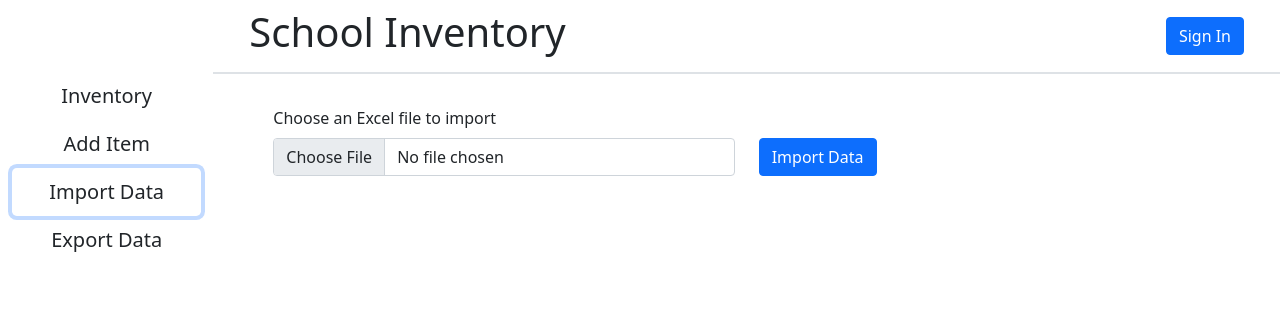
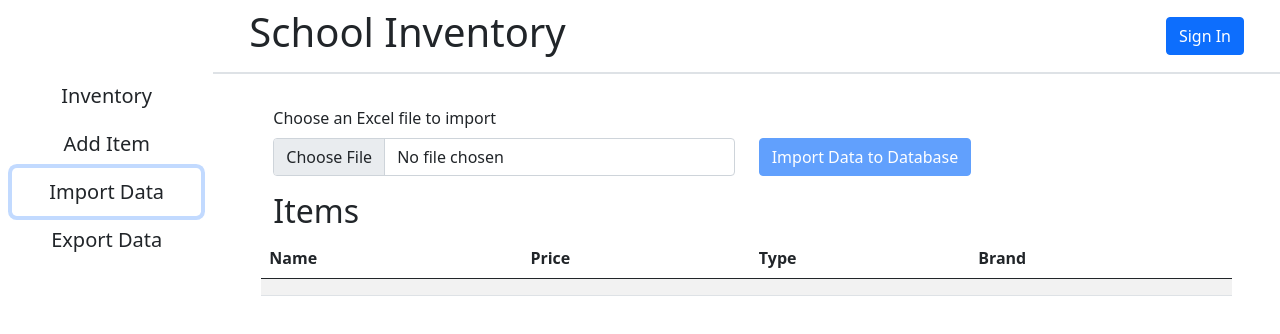
Before and after one commit to AndresRodCodes/ReactInventoryTWT, a React (Create React App) app: page / in a window 1280 px wide. Both pictures are taken after a click on the button "Import Data". Shown: the top 334 px of the page. Built offline with nearby package versions, Linux system fonts and the light colour scheme; data requests are answered from the project's data file.

Commit message:
Able to show imported data and temporarily add imported data to inventory data.

```diff
--- a/src/App.js
+++ b/src/App.js
@@ -134,7 +134,7 @@ function App() {
                 ""
               )}
             </div>
-            {tab === tabs.ImportData ? <ImportData /> : ""}
+            {tab === tabs.ImportData ? <ImportData items={items} /> : ""}
           </div>
         </div>
       </div>
--- a/src/ImportData.js
+++ b/src/ImportData.js
@@ -1,9 +1,26 @@
 import { useState } from "react";
 import xlsx from "xlsx";
 
-const ImportData = () => {
+const ImportData = ({ items }) => {
   const [selectedFile, setSelectedFile] = useState(null);
   const [importedData, setImportedData] = useState([{}]);
+
+  const showImportedItem = (importedItem) => {
+    return (
+      <tr>
+        <td>{importedItem.name}</td>
+        <td>{importedItem.price}</td>
+        <td>{importedItem.type}</td>
+        <td>{importedItem.brand}</td>
+      </tr>
+    );
+  };
+
+  const onFileSelected = (excelFile) => {
+    setSelectedFile(excelFile);
+    importData(excelFile);
+    console.log(importedData);
+  };
 
   const importData = (selectedFile) => {
     if (!selectedFile) return;
@@ -23,6 +40,19 @@ const ImportData = () => {
     };
   };
 
+  const importDataToDatabase = () => {
+    let shouldImportData = window.confirm(
+      "Are you sure you'd like to add these items to the database?"
+    );
+
+    if (shouldImportData) {
+      let allItems = items["items"];
+      console.log(allItems);
+      importedData.forEach((item) => allItems.push(item));
+      console.log(allItems);
+    }
+  };
+
   return (
     <div className="container">
       <div className="row d-flex align-items-end">
@@ -35,17 +65,37 @@ const ImportData = () => {
             type="file"
             id="fileImport"
             accept=".xls, .xlsx"
-            onChange={(e) => setSelectedFile(e.target.files[0])}
+            onChange={(e) => onFileSelected(e.target.files[0])}
           ></input>
         </div>
         <div className="col-6">
           <button
-            className="btn btn-primary"
+            className={`btn btn-primary ${!selectedFile ? "disabled" : ""}`}
             type="button"
-            onClick={() => importData(selectedFile)}
+            onClick={() => importDataToDatabase()}
           >
-            Import Data
+            Import Data to Database
           </button>
+        </div>
+      </div>
+      <div className="row">
+        <div className="container mt-3">
+          <div className="row">
+            <h2>Items</h2>
+          </div>
+          <div className="row">
+            <table className="table table-striped">
+              <thead>
+                <tr>
+                  <th scope="col">Name</th>
+                  <th scope="col">Price</th>
+                  <th scope="col">Type</th>
+                  <th scope="col">Brand</th>
+                </tr>
+              </thead>
+              <tbody>{importedData.map(showImportedItem)}</tbody>
+            </table>
+          </div>
         </div>
       </div>
     </div>
```
Also changed, not shown: src/index.js (+7 -7 lines).
